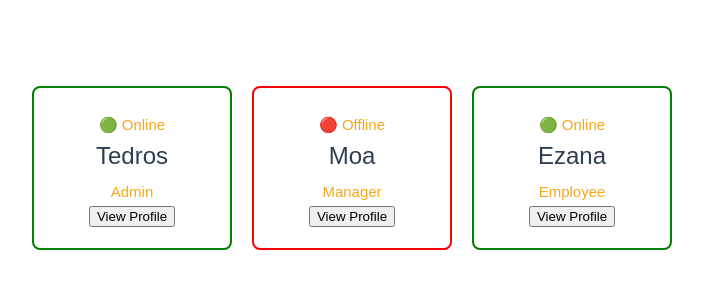
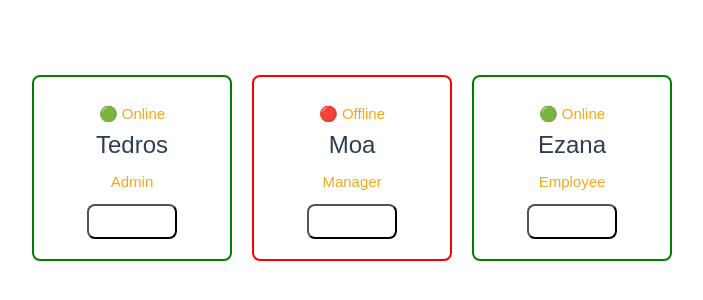
Before and after one commit to SeriousRasCode/spec-frontend-journey, a Vue app in the folder my-project/: page / in a window 1280 px wide. Shown: the part 232-532 px from the top of the page, without its empty margins (0-703 px from the left). Built offline with nearby package versions, Linux system fonts and the light colour scheme.

Commit message:
added button styles to UserCard component for beauty

```diff
--- a/my-project/src/components/UserCard.vue
+++ b/my-project/src/components/UserCard.vue
@@ -41,4 +41,14 @@ p {
   color: rgb(245, 168, 25);
   margin: 5px 0 0 0;
 }
+
+button{
+  margin-top: 10px;
+  color: white;
+  background-color: transparent;
+  padding: 8px;
+  border-radius: 8px;
+  text-align: center;
+  font-family: sans-serif;
+}
 </style>
```
